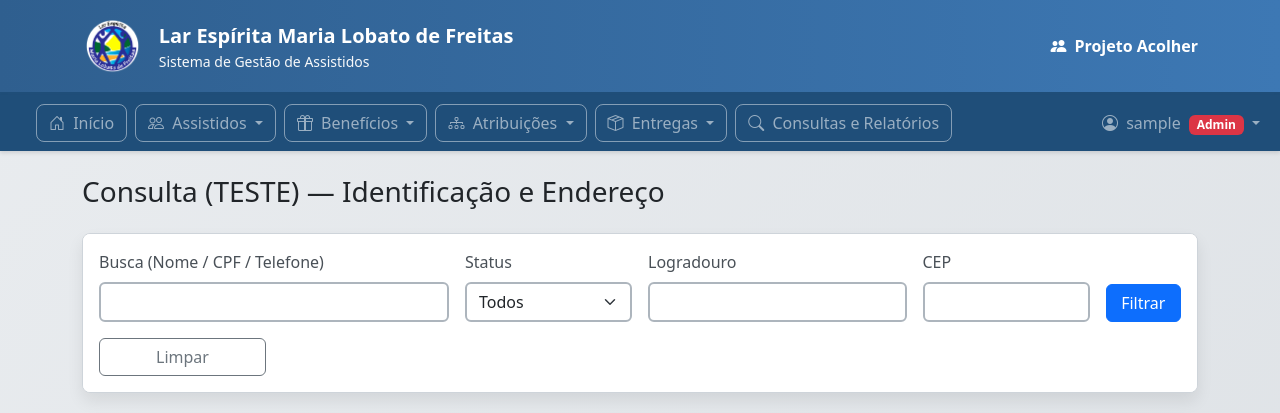
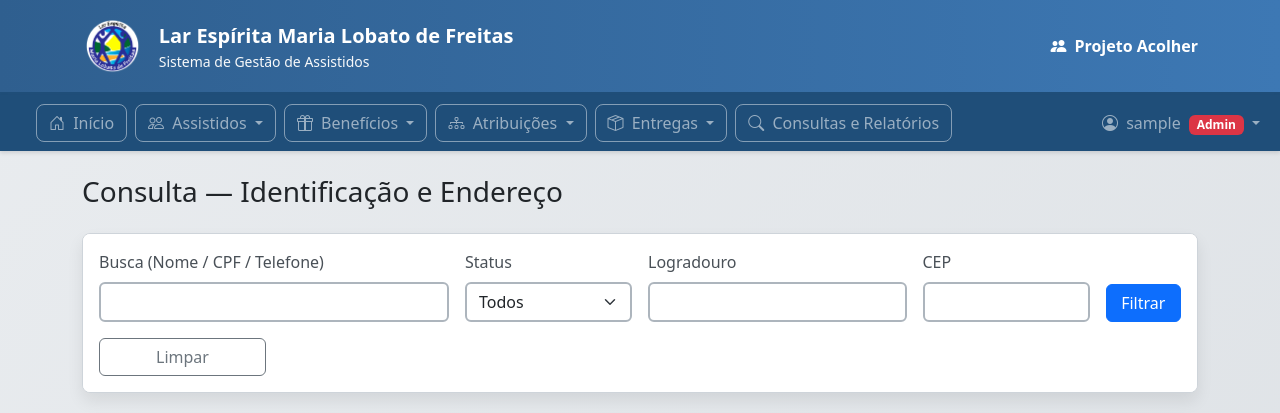
Before and after one commit to titoufu/ProjetoAcolher, a Django app: page /operacoes/consultas/identificacao/ in a window 1280 px wide. Shown: the top 413 px of the page. Run offline with Django 5.2, Linux system fonts and the light colour scheme; the visitor is signed in with stand-in values (Sample User, id 1); data that the repository does not hold is empty.

Commit message:
Teste 02 de atualização DEV e PROD.

```diff
--- a/apps/operacoes/templates/operacoes/consultas/identificacao_lista.html
+++ b/apps/operacoes/templates/operacoes/consultas/identificacao_lista.html
@@ -7,7 +7,7 @@
 
     <!-- TÍTULO -->
     <div class="d-flex justify-content-between align-items-center mb-3">
-        <h3>Consulta (TESTE) — Identificação e Endereço</h3>
+        <h3>Consulta — Identificação e Endereço</h3>
     </div>
 
     <!-- CARD FILTROS -->
```
Also changed, not shown: README.md.
